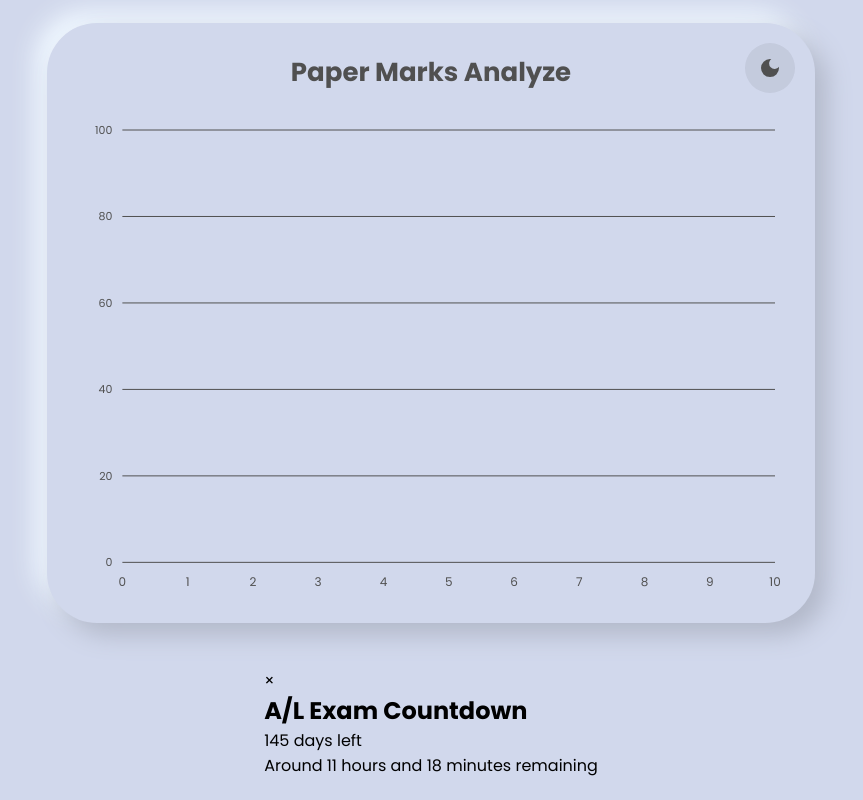
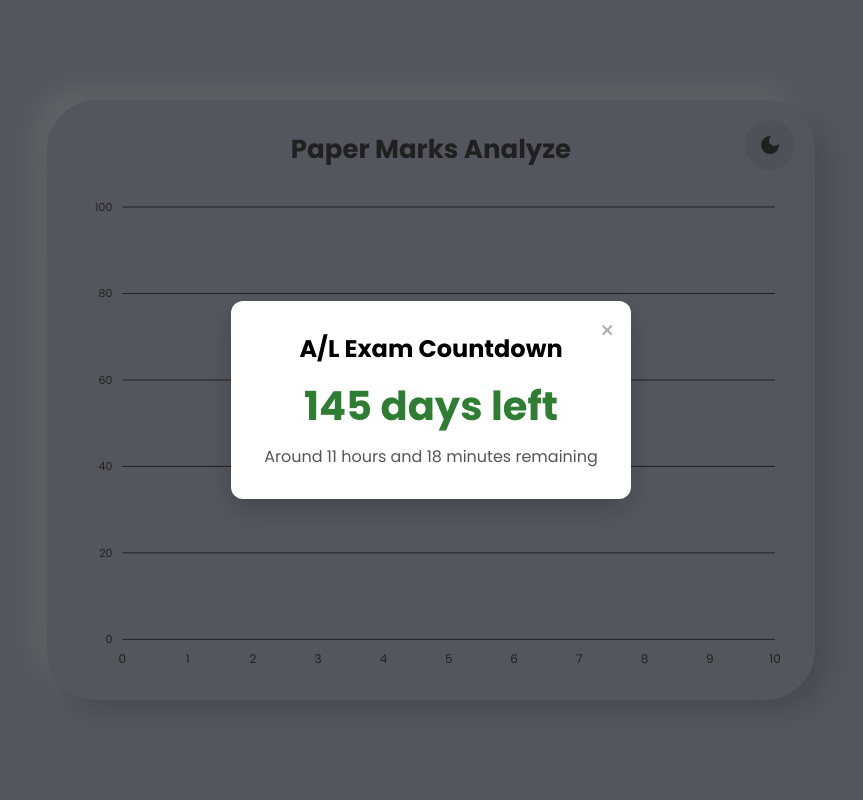
Before and after one commit to praveenthyaga0623/papaer-mark-analysis, a plain HTML site: page index.html in a window 1280 px wide. Shown: the whole page, without its empty margins (209-1072 px from the left). Drawn offline with nearby package versions, Linux system fonts and the light colour scheme.

Commit message:
Update style1.css

```diff
--- a/style1.css
+++ b/style1.css
@@ -310,3 +310,58 @@ ul > *:nth-child(3n+2) {
 .darkmode #theme-switch svg:last-child{
   display: block;
 }
+
+
+ #examPopup {
+      position: fixed;
+      top: 0;
+      left: 0;
+      width: 100%;
+      height: 100%;
+      background-color: rgba(0, 0, 0, 0.6);
+      display: none;
+      align-items: center;
+      justify-content: center;
+      z-index: 9999;
+    }
+
+    /* Popup Box */
+    .popup-content {
+      background: white;
+      padding: 30px;
+      border-radius: 12px;
+      text-align: center;
+      box-shadow: 0 10px 30px rgba(0, 0, 0, 0.2);
+      position: relative;
+      max-width: 90%;
+      width: 400px;
+    }
+
+    .popup-content h2 {
+      margin-bottom: 10px;
+    }
+
+    .popup-days {
+      font-size: 40px;
+      color: #2e7d32;
+      font-weight: bold;
+    }
+
+    .popup-time {
+      font-size: 16px;
+      margin-top: 8px;
+      color: #555;
+    }
+
+    .close-btn {
+      position: absolute;
+      top: 12px;
+      right: 16px;
+      font-size: 24px;
+      cursor: pointer;
+      color: #aaa;
+    }
+
+    .close-btn:hover {
+      color: #000;
+    }
```
